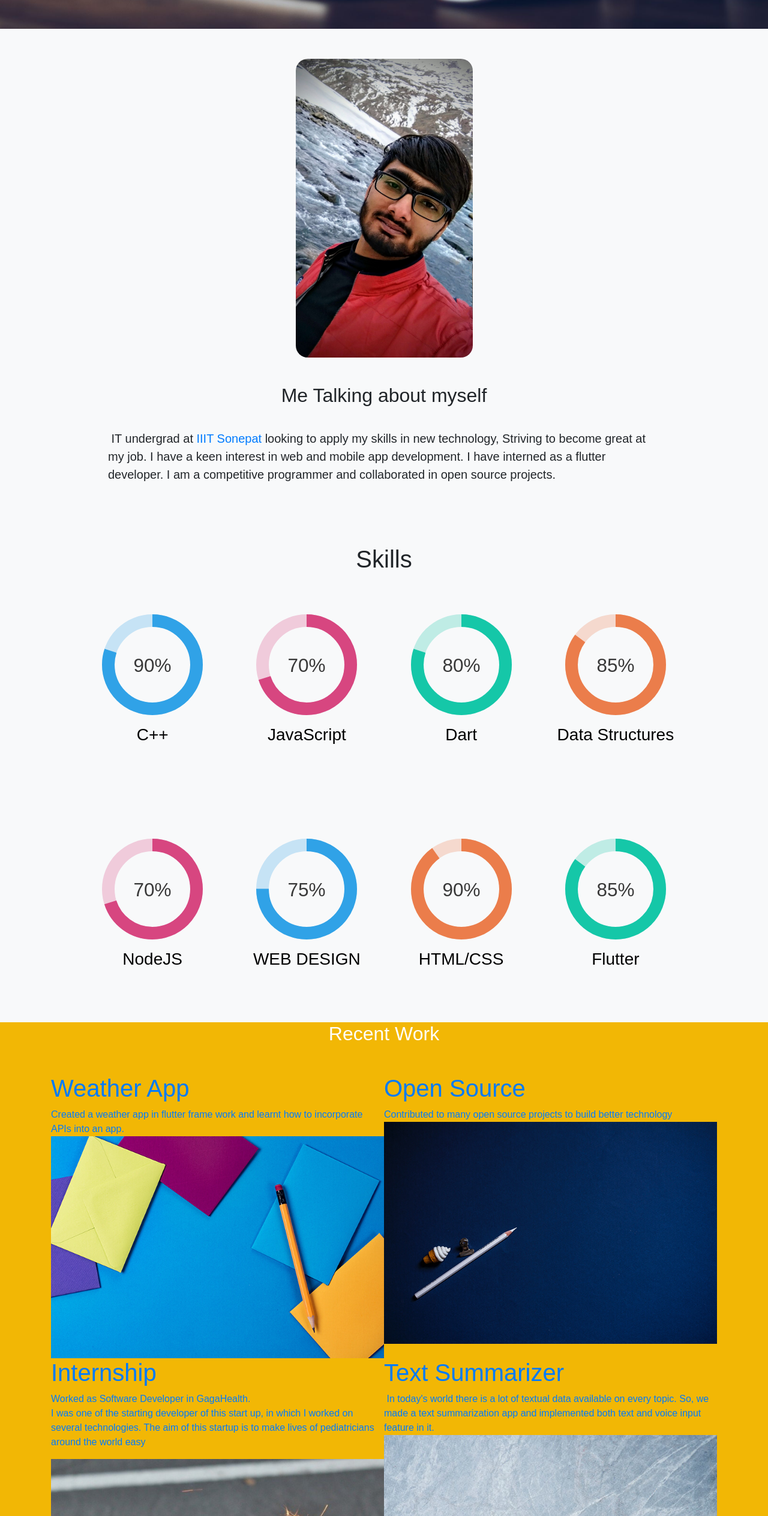
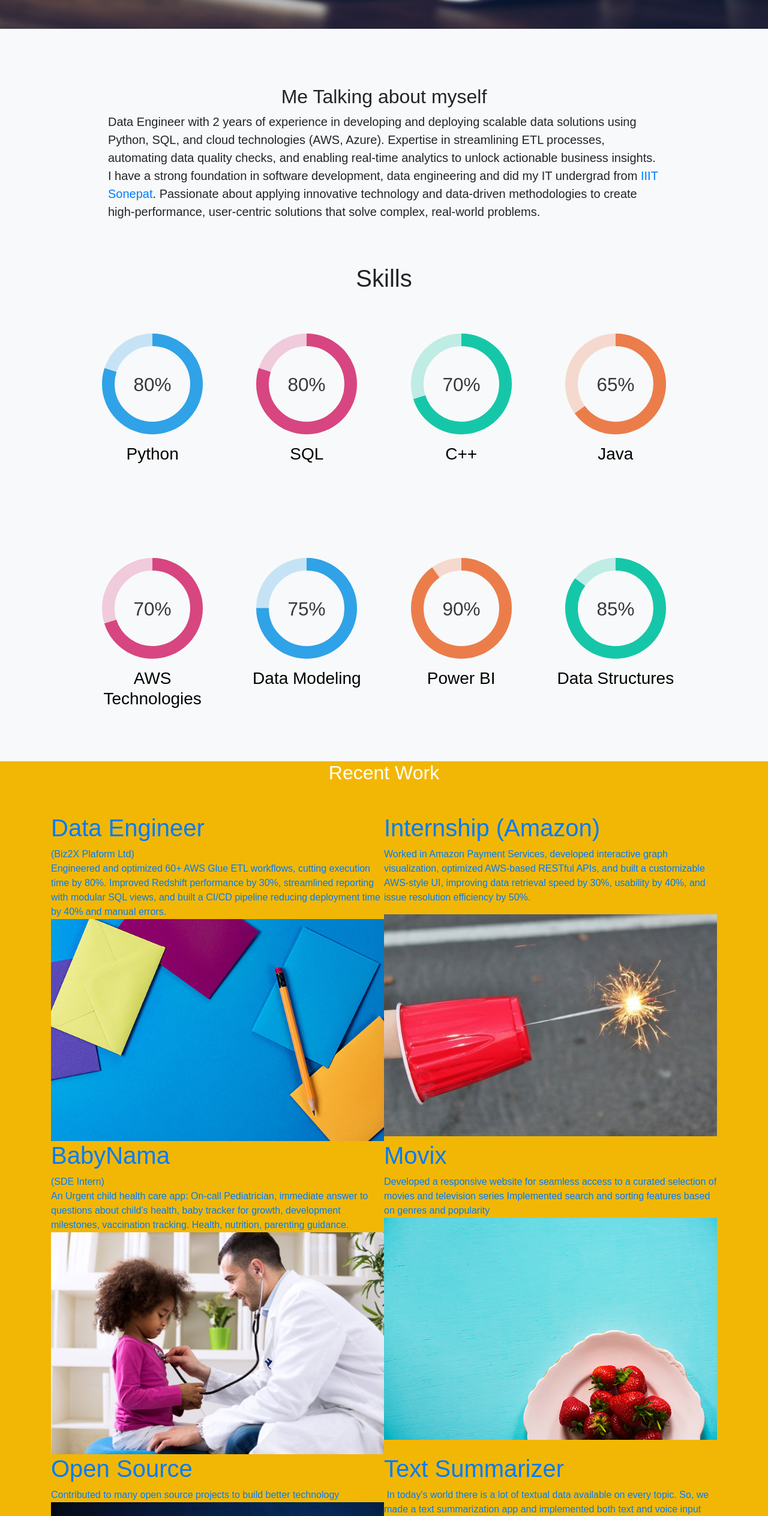
Before and after one commit to DaNnyKg07/DaNnyKg, a plain HTML site: page index.html in a window 1280 px wide. Shown: the part 833-3360 px from the top of the page at 60% size. Drawn offline with nearby package versions, Linux system fonts and the light colour scheme; a script that the page names is missing; a web font is replaced by a local one.

Commit message:
Updated to latest carrier

```diff
--- a/index.html
+++ b/index.html
@@ -45,13 +45,17 @@
     </header>
     <section class="bg-light content-section" id="about" style="padding-top: 50px;width: 100%;">
         <div></div>
-        <div style="text-align: center;width: 100%;"><img data-aos="fade-up" data-aos-duration="700" data-aos-once="true" src="assets/img/img.jpg" style="width: 295px;height: 498px;border-radius: 20px;"></div>
         <div class="text-nowrap d-flex justify-content-center align-items-center animated-text noSelect" style="background: rgba(255,255,255,0);border-style: none;margin-top: 16px;width: 50%;margin-right: auto;margin-left: auto;"></div>
         <div class="container">
             <div class="row" style="margin-top: 28px;">
                 <div class="col-lg-10 mx-auto">
                     <h2 class="text-center" data-aos="fade-up" data-aos-duration="600" data-aos-once="true">Me Talking about myself</h2>
-                    <p class="lead mb-5"><span data-aos="fade-up" data-aos-duration="700" data-aos-delay="100" data-aos-once="true"><br>&nbsp;IT undergrad at&nbsp;<a href="http://www.iiitsonepat.ac.in/"><strong>IIIT Sonepat</strong></a>&nbsp;looking to apply my skills in new technology, Striving to become great at my job. I have a keen interest in web and mobile app development. I have interned as a flutter developer. I am a competitive programmer and collaborated in open source projects.&nbsp;<br><br></span></p>
+                    <p class="lead mb-5">
+                        <span data-aos="fade-up" data-aos-duration="700" data-aos-delay="100" data-aos-once="true">
+                            Data Engineer with 2 years of experience in developing and deploying scalable data solutions using Python, SQL, and cloud technologies (AWS, Azure). Expertise in streamlining ETL processes, automating data quality checks, and enabling real-time analytics to unlock actionable business insights.
+                            I have a strong foundation in software development, data engineering and did my IT undergrad from&nbsp;<a href="http://www.iiitsonepat.ac.in/"><strong>IIIT Sonepat</strong></a>. Passionate about applying innovative technology and data-driven methodologies to create high-performance, user-centric solutions that solve complex, real-world problems.
+                        </span>
+                    </p>
                 </div>
             </div><div>
 <br>
@@ -63,39 +67,39 @@
 
 	<circle class="incomplete" cx="40" cy="40" r="35"></circle>
 	<circle class="complete" cx="40" cy="40" r="35" style="stroke-dashoffset: 39.58406743523136;"></circle>
-	<text class="percentage" x="50%" y="57%" transform="matrix(0, 1, -1, 0, 80, 0)">90%</text>
+	<text class="percentage" x="50%" y="57%" transform="matrix(0, 1, -1, 0, 80, 0)">80%</text>
 
 </svg>
-                        <h3>C++</h3>
+                        <h3>Python</h3>
                     </div>
 
-                    <div class="col-sm-12 col-md-6 col-lg-3 col-xl-3"><svg class="radial-progress html-css" data-percentage="70" viewBox="0 0 80 80">
+                    <div class="col-sm-12 col-md-6 col-lg-3 col-xl-3"><svg class="radial-progress html-css" data-percentage="80" viewBox="0 0 80 80">
+
+	<circle class="incomplete" cx="40" cy="40" r="35"></circle>
+	<circle class="complete" cx="40" cy="40" r="35" style="stroke-dashoffset: 39.58406743523136;"></circle>
+	<text class="percentage" x="50%" y="57%" transform="matrix(0, 1, -1, 0, 80, 0)">80%</text>
+
+</svg>
+                        <h3>SQL</h3>
+                    </div>
+
+                    <div class="col-sm-12 col-md-6 col-lg-3 col-xl-3"><svg class="radial-progress graphic-design" data-percentage="70" viewBox="0 0 80 80">
 
 	<circle class="incomplete" cx="40" cy="40" r="35"></circle>
 	<circle class="complete" cx="40" cy="40" r="35" style="stroke-dashoffset: 39.58406743523136;"></circle>
 	<text class="percentage" x="50%" y="57%" transform="matrix(0, 1, -1, 0, 80, 0)">70%</text>
 
 </svg>
-                        <h3>JavaScript</h3>
+                        <h3>C++</h3>
                     </div>
-
-                    <div class="col-sm-12 col-md-6 col-lg-3 col-xl-3"><svg class="radial-progress graphic-design" data-percentage="80" viewBox="0 0 80 80">
+                    <div class="col-sm-12 col-md-6 col-lg-3 col-xl-3"><svg class="radial-progress ui-ux" data-percentage="65" viewBox="0 0 80 80">
 
 	<circle class="incomplete" cx="40" cy="40" r="35"></circle>
 	<circle class="complete" cx="40" cy="40" r="35" style="stroke-dashoffset: 39.58406743523136;"></circle>
-	<text class="percentage" x="50%" y="57%" transform="matrix(0, 1, -1, 0, 80, 0)">80%</text>
+	<text class="percentage" x="50%" y="57%" transform="matrix(0, 1, -1, 0, 80, 0)">65%</text>
 
 </svg>
-                        <h3>Dart</h3>
-                    </div>
-                    <div class="col-sm-12 col-md-6 col-lg-3 col-xl-3"><svg class="radial-progress ui-ux" data-percentage="85" viewBox="0 0 80 80">
-
-	<circle class="incomplete" cx="40" cy="40" r="35"></circle>
-	<circle class="complete" cx="40" cy="40" r="35" style="stroke-dashoffset: 39.58406743523136;"></circle>
-	<text class="percentage" x="50%" y="57%" transform="matrix(0, 1, -1, 0, 80, 0)">85%</text>
-
-</svg>
-                        <h3>Data Structures</h3>
+                        <h3>Java</h3>
                     </div>
                 </div>
             </section>
@@ -108,7 +112,7 @@
 	<text class="percentage" x="50%" y="57%" transform="matrix(0, 1, -1, 0, 80, 0)">70%</text>
 
 </svg>
-                        <h3>NodeJS</h3>
+                        <h3>AWS Technologies</h3>
                     </div>
                     <div class="col-sm-12 col-md-6 col-lg-3 col-xl-3" id="web"><svg class="radial-progress web-design" data-percentage="75" viewBox="0 0 80 80">
 
@@ -117,7 +121,7 @@
 	<text class="percentage" x="50%" y="57%" transform="matrix(0, 1, -1, 0, 80, 0)">75%</text>
 
 </svg>
-                        <h3>WEB DESIGN</h3>
+                        <h3>Data Modeling</h3>
                     </div>
                     <div class="col-sm-12 col-md-6 col-lg-3 col-xl-3"><svg class="radial-progress ui-ux" data-percentage="90" viewBox="0 0 80 80">
 
@@ -126,7 +130,7 @@
 	<text class="percentage" x="50%" y="57%" transform="matrix(0, 1, -1, 0, 80, 0)">90%</text>
 
 </svg>
-                        <h3>HTML/CSS</h3>
+                        <h3>Power BI</h3>
                     </div>
                     <div class="col-sm-12 col-md-6 col-lg-3 col-xl-3"><svg class="radial-progress graphic-design" data-percentage="85" viewBox="0 0 80 80">
 
@@ -135,7 +139,7 @@
 	<text class="percentage" x="50%" y="57%" transform="matrix(0, 1, -1, 0, 80, 0)">85%</text>
 
 </svg>
-                        <h3>Flutter</h3>
+                        <h3>Data Structures</h3>
                     </div>
                 </div>
             </section>
@@ -172,13 +176,41 @@
                 <h2 class="mb-5" style="color: rgb(255,255,255);">Recent Work</h2>
             </div>
             <div class="row no-gutters">
-                <div class="col-lg-6"><a data-aos="fade-down-right" data-aos-once="true" class="portfolio-item" href="https://github.com/DaNnyKg07/Weather-app">
+                <div class="col-lg-6"><a data-aos="fade-down-right" data-aos-once="true" class="portfolio-item" href="https://www.biz2x.com/india/">
                         <div data-aos="zoom-in" data-aos-delay="200" class="caption">
                             <div class="caption-content">
-                                <h1>Weather App</h1>
-                                <p class="mb-0">Created a weather app in flutter frame work and learnt how to incorporate APIs into an app.</p>
+                                <h1>Data Engineer</h1>
+                                <p class="mb-0">(Biz2X Plaform Ltd)<br> Engineered and optimized 60+ AWS Glue ETL workflows, cutting execution time by 80%. Improved Redshift performance by 30%, streamlined reporting with modular SQL views, and built a CI/CD pipeline reducing deployment time by 40% and manual errors.</p>
                             </div>
                         </div><img class="img-fluid" src="assets/img/portfolio-1.jpg">
+                    </a></div>
+                <div class="col-lg-6"><a data-aos="fade-up-right" data-aos-once="true" class="portfolio-item" href="https://www.linkedin.com/company/amazon-payment-services">
+                        <div data-aos="zoom-in-down" data-aos-delay="200" class="caption">
+                            <div class="caption-content">
+                                <h1>Internship (Amazon)</h1>
+                                <!-- <p class="mb-0">Amazon SDE Intern. &nbsp;</p> -->
+                                    <p>Worked in Amazon Payment Services, developed interactive graph visualization, optimized AWS-based RESTful APIs, and built a customizable AWS-style UI, improving data retrieval speed by 30%, usability by 40%, and issue resolution efficiency by 50%.&nbsp;</p>
+                            </div>
+                        </div><img class="img-fluid" src="assets/img/wq.jpg">
+                    </a></div>
+                    <div class="col-lg-6"><a data-aos="fade-up-left" data-aos-once="true" class="portfolio-item" href="https://play.google.com/store/apps/details?id=com.babynama.oncall.pediatrician.feeding.growth.milestones">
+                        <div data-aos="zoom-in-down" data-aos-delay="200" class="caption">
+                            <div class="caption-content">
+                                <h1>BabyNama</h1>
+                                <p class="mb-0">(SDE Intern)<br>An Urgent child health care app: On-call Pediatrician, immediate answer to questions about child’s health, baby tracker for growth, development milestones, vaccination tracking. Health, nutrition, parenting guidance.
+                                    </p>
+                            </div>
+                        </div><img class="img-fluid" src="assets/img/pediatric.jpg">
+                    </a></div>
+            <div class="col-lg-6"><a data-aos="fade-up-left" data-aos-once="true" class="portfolio-item" href="https://cine-hub-amber.vercel.app/">
+                        <div data-aos="zoom-in-down" data-aos-delay="200" class="caption">
+                            <div class="caption-content">
+                                <h1>Movix</h1>
+                                <p class="mb-0">Developed a responsive website for seamless access to a curated selection of movies and television series
+Implemented search and sorting features based on genres and popularity
+                                    </p>
+                            </div>
+                        </div><img class="img-fluid" src="assets/img/portfolio-3.jpg">
                     </a></div>
                 <div class="col-lg-6"><a data-aos="fade-down-left" data-aos-once="true" class="portfolio-item" href="https://github.com/DaNnyKg07/iiit_sonepat_app">
                         <div data-aos="zoom-in" data-aos-delay="200" class="caption">
@@ -188,24 +220,15 @@
                             </div>
                         </div><img class="img-fluid" src="assets/img/portfolio-2.jpg">
                     </a></div>
-                <div class="col-lg-6"><a data-aos="fade-up-right" data-aos-once="true" class="portfolio-item" href="https://babynama.com/">
-                        <div data-aos="zoom-in-down" data-aos-delay="200" class="caption">
-                            <div class="caption-content">
-                                <h1>Internship</h1>
-                                <p class="mb-0">Worked as Software Developer in GagaHealth. &nbsp;</p>
-                                    <p>I was one of the starting developer of this start up, in which I worked on several technologies. The aim of this startup is to make lives of pediatricians around the world easy&nbsp;</p>
-                            </div>
-                        </div><img class="img-fluid" src="assets/img/wq.jpg">
-                    </a></div>
                 <div class="col-lg-6"><a data-aos="fade-up-left" data-aos-once="true" class="portfolio-item" href="https://github.com/DaNnyKg07/Text-Summarizer">
                         <div data-aos="zoom-in-down" data-aos-delay="200" class="caption">
                             <div class="caption-content">
                                 <h1>Text Summarizer</h1>
                                 <p class="mb-0">&nbsp;In today's world there is a lot of textual data available on every topic. So, we made a text summarization app and implemented both text and voice input feature in it.</p>
                             </div>
-                        </div><img class="img-fluid" src="assets/img/bbjhbj.jpg">
+                        </div><img class="img-fluid" src="assets/img/portfolio-4.jpg">
                     </a></div>
-                    <div class="col-lg-6"><a data-aos="fade-up-left" data-aos-once="true" class="portfolio-item" href="https://github.com/DaNnyKg07/Text-Summarizer">
+                    <div class="col-lg-6"><a data-aos="fade-up-left" data-aos-once="true" class="portfolio-item" href="https://www.linkedin.com/in/yadav-paras">
                         <div data-aos="zoom-in-down" data-aos-delay="200" class="caption">
                             <div class="caption-content">
                                 <h1>Freelancing</h1>
@@ -214,15 +237,7 @@
                             </div>
                         </div><img class="img-fluid" src="assets/img/freelancing.jpeg">
                     </a></div>
-                    <div class="col-lg-6"><a data-aos="fade-up-left" data-aos-once="true" class="portfolio-item" href="">
-                        <div data-aos="zoom-in-down" data-aos-delay="200" class="caption">
-                            <div class="caption-content">
-                                <h1>Secrets</h1>
-                                <p class="mb-0">&nbsp;Keeping secrets is hard, so share it to the world anonymously using this web app users can share their secrets without anyone finding out
-                                    </p>
-                            </div>
-                        </div><img class="img-fluid" src="assets/img/secrets.jpg">
-                    </a></div>
+
                     <div class="col-lg-6"><a data-aos="fade-up-left" data-aos-once="true" class="portfolio-item" href="https://github.com/DaNnyKg07/Money-Heist-spoiler-alert">
                         <div data-aos="zoom-in-down" data-aos-delay="200" class="caption">
                             <div class="caption-content">
@@ -232,15 +247,7 @@
                             </div>
                         </div><img class="img-fluid" src="assets/img/blue.jpg">
                     </a></div>
-                    <div class="col-lg-6"><a data-aos="fade-up-left" data-aos-once="true" class="portfolio-item" href="https://play.google.com/store/apps/details?id=com.babynama.oncall.pediatrician.feeding.growth.milestones">
-                        <div data-aos="zoom-in-down" data-aos-delay="200" class="caption">
-                            <div class="caption-content">
-                                <h1>BabyNama</h1>
-                                <p class="mb-0">&nbsp;An Urgent child health care app: On-call Pediatrician, immediate answer to questions about child’s health, baby tracker for growth, development milestones, vaccination tracking. Health, nutrition, parenting guidance.
-                                    </p>
-                            </div>
-                        </div><img class="img-fluid" src="assets/img/pediatric.jpg">
-                    </a></div>
+
             </div>
         </div>
     </section>
@@ -262,7 +269,7 @@
                                         <tbody>
                                             <tr>
                                                 <td><i class="fa fa-map-marker"></i></td>
-                                                <td>Mahendergarh, Haryana</td>
+                                                <td>Noida, Uttar Pradesh</td>
                                             </tr>
 
                                             <tr>
@@ -295,7 +302,15 @@
                 <li class="list-inline-item" style="font-size: 30px; font-weight:bold ;"><a href="https://drive.google.com/file/d/1eF2p5vhTFtCcQ4EDXACTdbUm1_Xy18AY/view">Resume</a></li>
             </ul>
         </div>
-        <p>Paras Yadav&nbsp;&nbsp;<i class="fa fa-copyright"></i>&nbsp; 2022-23</p><a class="js-scroll-trigger scroll-to-top rounded" href="#page-top"><i class="fa fa-angle-up"></i></a>
+        <p>Paras Yadav&nbsp;&nbsp;<i class="fa fa-copyright"></i>&nbsp; <span id="copyright-year"></span></p>
+        <a class="js-scroll-trigger scroll-to-top rounded" href="#page-top"><i class="fa fa-angle-up"></i></a>
+        <script>
+            (function(){
+                const y = new Date().getFullYear();
+                const nextShort = String(y + 1).slice(-2);
+                document.getElementById('copyright-year').textContent = y + '-' + nextShort;
+            })();
+        </script>
     </footer>
     <script src="assets/js/jquery.min.js"></script>
     <script src="assets/bootstrap/js/bootstrap.min.js"></script>
```
Also changed, not shown: assets/img/img.jpg (deleted).
